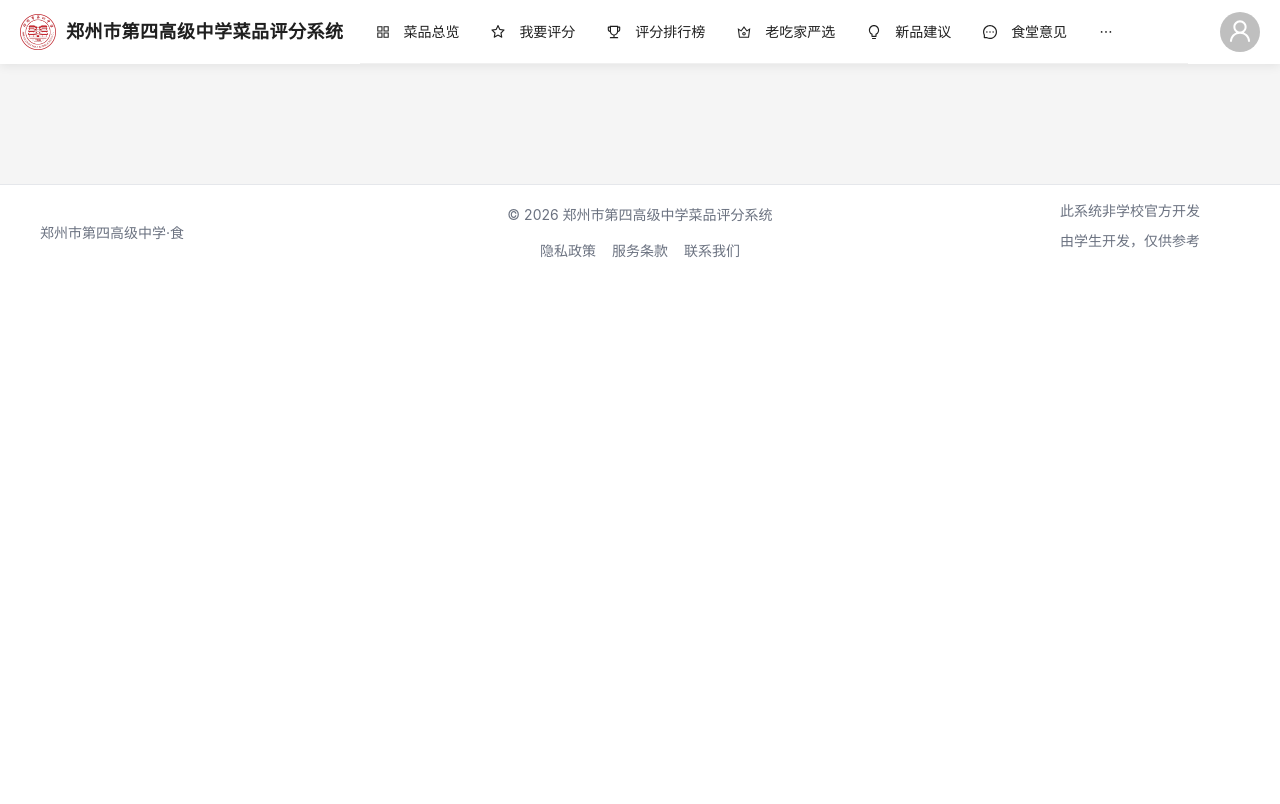
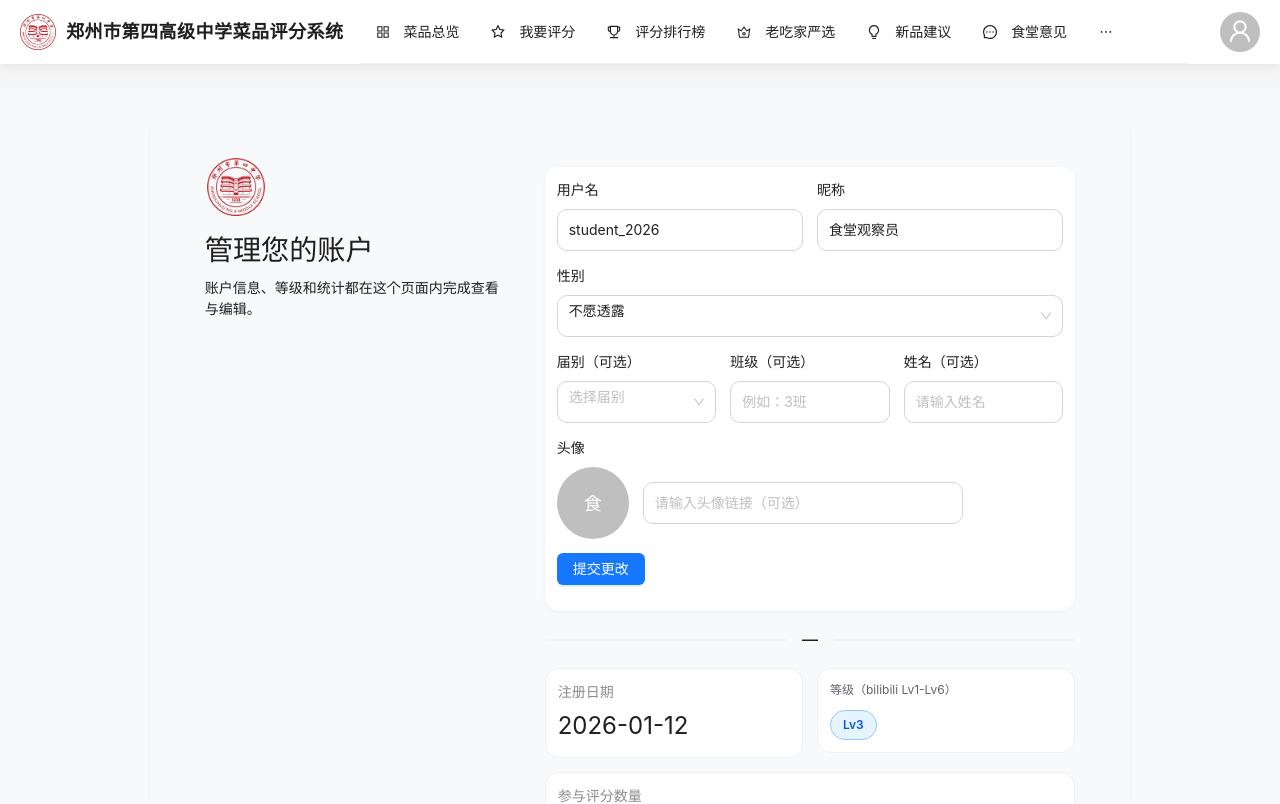
Before and after one commit to 1llm-bigdog1/zz4th-food-rate-system-frontend, a Vue app: page /account in a window 1280 px wide. Shown: the top 804 px of the page. Built offline with nearby package versions, Linux system fonts and the light colour scheme.

Commit message:
26022402

```diff
--- a/src/pages/user/AccountDetail.vue
+++ b/src/pages/user/AccountDetail.vue
@@ -1,12 +1,258 @@
 <template>
     <div id="account-detail-page">
-        <!-- TODO: 页面内容 -->
+        <div class="account-shell">
+            <a-card :bordered="false" class="account-card">
+                <a-row :gutter="[36, 24]" align="top">
+                    <a-col :xs="24" :md="9" class="left-panel">
+                        <div class="logo-wrap" aria-label="账户中心">
+                            <img :src="badgeLogo" alt="校徽" class="logo-image" />
+                        </div>
+                        <h1 class="title">管理您的账户</h1>
+                        <p class="subtitle">账户信息、等级和统计都在这个页面内完成查看与编辑。</p>
+                    </a-col>
+
+                    <a-col :xs="24" :md="15" class="right-panel">
+                        <!-- 可编辑信息区域 -->
+                        <a-card size="small" :bordered="false" class="editor-card">
+                            <a-form layout="vertical">
+                                <a-row :gutter="14">
+                                    <a-col :xs="24" :sm="12">
+                                        <a-form-item label="用户名">
+                                            <a-input v-model:value="form.username" placeholder="请输入用户名" />
+                                        </a-form-item>
+                                    </a-col>
+                                    <a-col :xs="24" :sm="12">
+                                        <a-form-item label="昵称">
+                                            <a-input v-model:value="form.nickname" placeholder="请输入昵称" />
+                                        </a-form-item>
+                                    </a-col>
+                                </a-row>
+
+                                <a-form-item label="性别">
+                                    <a-select v-model:value="form.gender" :options="genderOptions" />
+                                </a-form-item>
+
+                                <a-form-item v-if="form.gender === '自定义'" label="自定义性别">
+                                    <a-input v-model:value="form.customGender" placeholder="请输入自定义性别" />
+                                </a-form-item>
+
+                                <a-row :gutter="14">
+                                    <a-col :xs="24" :sm="8">
+                                        <a-form-item label="届别（可选）">
+                                            <a-select v-model:value="form.gradYear" placeholder="选择届别" :options="gradYearOptions" allow-clear />
+                                        </a-form-item>
+                                    </a-col>
+                                    <a-col :xs="24" :sm="8">
+                                        <a-form-item label="班级（可选）">
+                                            <a-input v-model:value="form.className" placeholder="例如：3班" />
+                                        </a-form-item>
+                                    </a-col>
+                                    <a-col :xs="24" :sm="8">
+                                        <a-form-item label="姓名（可选）">
+                                            <a-input v-model:value="form.realName" placeholder="请输入姓名" />
+                                        </a-form-item>
+                                    </a-col>
+                                </a-row>
+
+                                <a-form-item label="头像">
+                                    <div class="avatar-row">
+                                        <a-avatar :size="72" :src="avatarPreview">
+                                            {{ avatarFallback }}
+                                        </a-avatar>
+                                        <a-input
+                                            v-model:value="form.avatar"
+                                            placeholder="请输入头像链接（可选）"
+                                        />
+                                    </div>
+                                </a-form-item>
+
+                                <a-form-item class="submit-item">
+                                    <a-button type="primary">提交更改</a-button>
+                                </a-form-item>
+                            </a-form>
+                        </a-card>
+
+                        <a-divider>—</a-divider>
+
+                        <!-- 只读信息展示区域 -->
+                        <a-row :gutter="[14, 14]">
+                            <a-col :xs="24" :sm="12">
+                                <a-card size="small" class="info-card">
+                                    <a-statistic title="注册日期" :value="form.registerDate" />
+                                </a-card>
+                            </a-col>
+                            <a-col :xs="24" :sm="12">
+                                <a-card size="small" class="info-card">
+                                    <div class="level-title">等级（bilibili Lv1-Lv6）</div>
+                                    <a-tag color="blue" class="level-text">Lv{{ form.level }}</a-tag>
+                                </a-card>
+                            </a-col>
+                            <a-col :xs="24">
+                                <a-card size="small" class="info-card">
+                                    <a-statistic title="参与评分数量" :value="form.ratingCount" suffix="次" />
+                                </a-card>
+                            </a-col>
+                        </a-row>
+                    </a-col>
+                </a-row>
+            </a-card>
+        </div>
     </div>
 </template>
 
 <script setup>
-// TODO: 页面逻辑
+import { computed, reactive } from 'vue';
+import badgeLogo from '@/static/badge.png';
+
+// 性别下拉选项
+const genderOptions = [
+    { value: '男', label: '男' },
+    { value: '女', label: '女' },
+    { value: '不愿透露', label: '不愿透露' },
+    { value: '自定义', label: '自定义' },
+];
+
+// 届别下拉选项
+const gradYearOptions = [
+    { value: '2026', label: '2026届' },
+    { value: '2027', label: '2027届' },
+    { value: '2028', label: '2028届' },
+    { value: '2029', label: '2029届' },
+];
+
+const form = reactive({
+    username: 'student_2026',
+    nickname: '食堂观察员',
+    gender: '不愿透露',
+    customGender: '',
+    gradYear: undefined,
+    className: '',
+    realName: '',
+    avatar: '',
+    registerDate: '2026-01-12',
+    level: 3,
+    ratingCount: 128,
+});
+
+// 头像支持 URL 预览，空值时显示首字占位
+const avatarPreview = computed(() => form.avatar || undefined);
+
+const avatarFallback = computed(() => {
+    return (form.nickname?.trim() || form.username?.trim() || '用').slice(0, 1);
+});
 </script>
 
 <style scoped>
+#account-detail-page {
+    --page-bg: #f8f9fa;
+    --card-bg: #f8f9fa;
+    --text-color: #202124;
+    --border-color: #d2d5da;
+    --font-family: 'Google Sans', 'Noto Sans SC', 'Microsoft YaHei', sans-serif;
+    min-height: calc(100vh - 64px - 96px);
+    background: var(--page-bg);
+    color: var(--text-color);
+    font-family: var(--font-family);
+    width: 100vw;
+    margin-left: calc(50% - 50vw);
+    padding: 18px 16px;
+    box-sizing: border-box;
+}
+
+.account-shell {
+    width: min(980px, 100%);
+    margin: 0 auto;
+}
+
+.account-card {
+    background: var(--card-bg);
+    border-radius: 30px;
+    padding: clamp(22px, 3.2vh, 36px) clamp(20px, 2.4vw, 32px);
+}
+
+.left-panel {
+    padding-left: 6px;
+}
+
+.logo-wrap {
+    width: 62px;
+    height: 62px;
+    display: inline-flex;
+    align-items: center;
+    justify-content: center;
+}
+
+.logo-image {
+    width: 58px;
+    height: 58px;
+    object-fit: contain;
+}
+
+.title {
+    margin: 14px 0 12px;
+    font-size: clamp(28px, 2.2vw, 40px);
+    line-height: 1.06;
+    font-weight: 400;
+}
+
+.subtitle {
+    margin: 0;
+    max-width: 360px;
+    font-size: clamp(14px, 0.92vw, 16px);
+    line-height: 1.5;
+}
+
+.right-panel {
+    padding-top: clamp(8px, 1.4vh, 18px);
+}
+
+.editor-card,
+.info-card {
+    border-radius: 14px;
+    background: #ffffff;
+}
+
+#account-detail-page :deep(.ant-form-item) {
+    margin-bottom: 14px;
+}
+
+#account-detail-page :deep(.ant-input),
+#account-detail-page :deep(.ant-input-affix-wrapper),
+#account-detail-page :deep(.ant-select-selector) {
+    min-height: 42px;
+    border-radius: 10px;
+    border-color: var(--border-color);
+}
+
+.avatar-row {
+    display: flex;
+    align-items: center;
+    gap: 14px;
+}
+
+#account-detail-page :deep(.avatar-row .ant-input) {
+    max-width: 320px;
+}
+
+.submit-item {
+    margin-bottom: 0;
+}
+
+.level-title {
+    margin-bottom: 10px;
+    color: #5f6368;
+    font-size: 12px;
+}
+
+.level-text {
+    border-radius: 999px;
+    padding: 4px 12px;
+    font-weight: 600;
+}
+
+@media (max-width: 900px) {
+    .right-panel {
+        padding-top: 0;
+    }
+}
 </style>
--- a/src/router/index.js
+++ b/src/router/index.js
@@ -3,6 +3,7 @@ import { createRouter, createWebHistory } from 'vue-router';
 import HomePage from '../pages/HomePage.vue';
 import LoginPage from '../pages/user/LoginPage.vue';
 import RegisterPage from '../pages/user/RegisterPage.vue';
+import AccountDetailPage from '../pages/user/AccountDetail.vue';
 
 const routes = [
   {
@@ -20,6 +21,11 @@ const routes = [
     name: 'Register',
     component: RegisterPage
   },
+  {
+    path: '/account',
+    name: 'AccountDetail',
+    component: AccountDetailPage
+  },
   // 可在此添加更多路由
 ];
 
```
